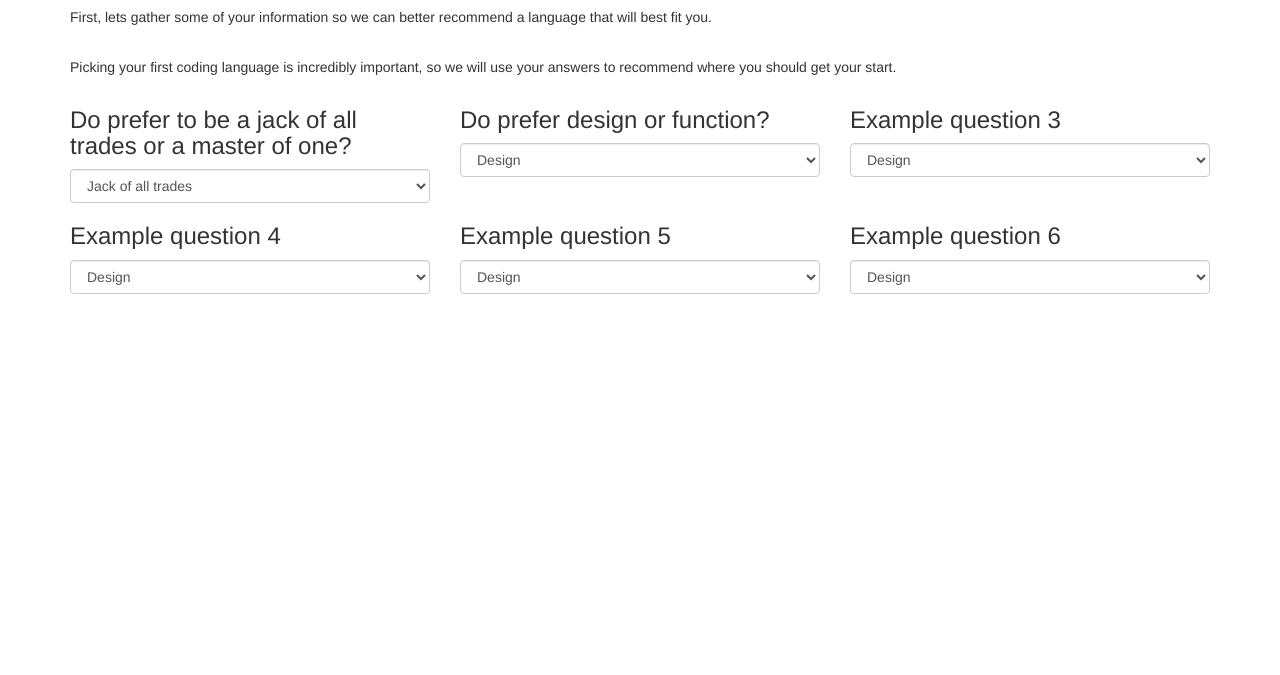
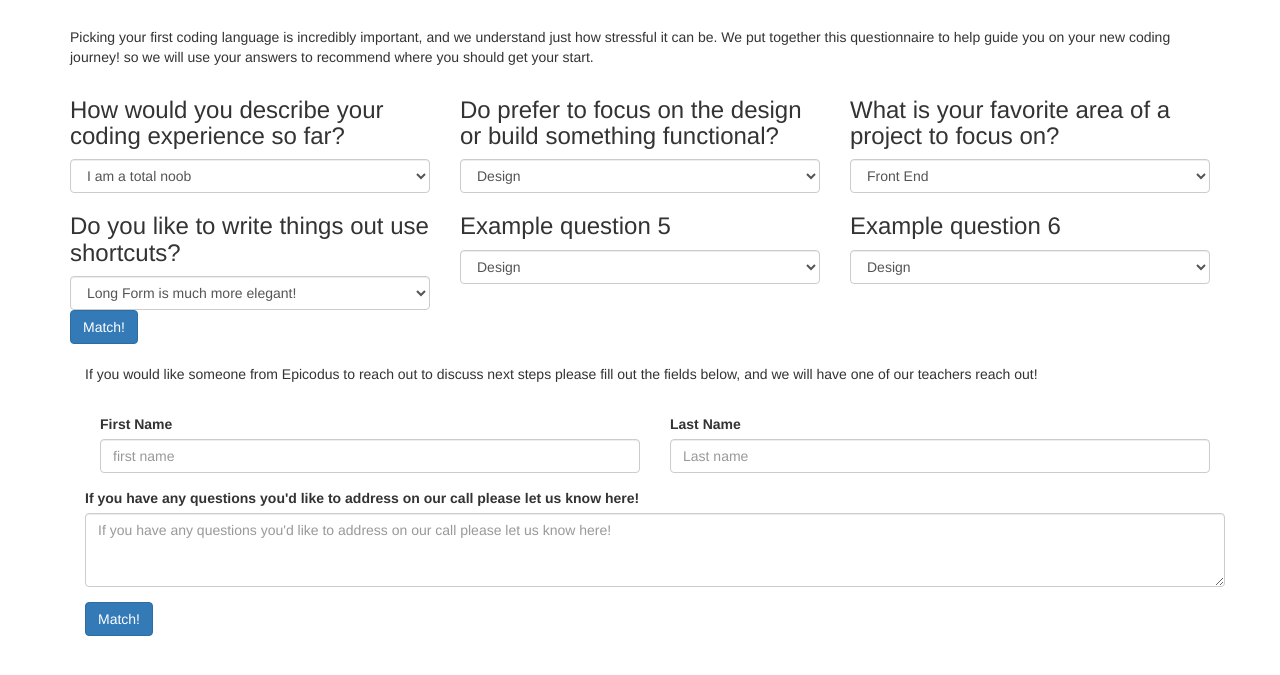
Before and after one commit to alexskreen/JavaScript-jQuery-Independent-Project, a plain HTML site: page index.html in a window 1280 px wide. Shown: the part 63-738 px from the top of the page. Drawn offline with Linux system fonts and the light colour scheme.

Commit message:
add contact me form below main questionnaire

```diff
--- a/css/styles.css
+++ b/css/styles.css
@@ -0,0 +1,11 @@
+#one, #two, #three, #four, #five {
+  display: none;
+}
+
+.masterQuestion {
+  font-size: smaller;
+}
+
+/* h3 {
+  font-size: medium;
+} */
--- a/index.html
+++ b/index.html
@@ -11,43 +11,45 @@
     <div class="container">
       <div class="row-md-12">
         <h1>Which coding language should you start with?</h1>
-        <p>First, lets gather some of your information so we can better recommend a language that will best fit you.</p>
         <br>
-        <p>Picking your first coding language is incredibly important, so we will use your answers to recommend where you should get your start.</p>
+        <p>Picking your first coding language is incredibly important, and we understand just how stressful it can be. We put together this questionnaire to help guide you on your new coding journey! so we will use your answers to recommend where you should get your start.</p>
       </div>
       <form id="languageForm">
         <div class="row">
-          <div class="col-md-4">
-            <h3>Do prefer to be a jack of all trades or a master of one?</h3>
-            <select class="form-control" id="master">
-              <option value="1">Jack of all trades</option>
-              <option value="2">Master of one</option>
+          <div class="masterQuestion col-md-4">
+            <h3>How would you describe your coding experience so far?</h3>
+            <select class="form-control" id="experience">
+              <option value="1">I am a total noob</option>
+              <option value="2">I have dabbled a bit online</option>
+              <option value="3">I have taken some classes in the past</option>
+              <option value="4">I have a CS degree from an accreddited university</option>
             </select>
           </div>
           <div class="col-md-4">
-            <h3>Do prefer design or function?</h3>
-            <select class="form-control" id="design">
+            <h3>Do prefer to focus on the design or build something functional?</h3>
+            <select class="form-control" id="designorBuild">
               <option value="1">Design</option>
               <option value="2">
-                Function</option>
+                Build</option>
             </select>
           </div>
           <div class="col-md-4">
-            <h3>Example question 3</h3>
-            <select class="form-control" id="design">
-              <option value="1">Design</option>
+            <h3>What is your favorite area of a project to focus on?</h3>
+            <select class="form-control" id="frontEndBackEnd">
+              <option value="1">Front End</option>
               <option value="2">
-                Function</option>
+                Back end</option>
+              <option value="3">Both?</option>
             </select>
           </div>
         </div>
         <div class="row">
           <div class="col-md-4">
-            <h3>Example question 4</h3>
-            <select class="form-control" id="design">
-              <option value="1">Design</option>
+            <h3>Do you like to write things out use shortcuts?</h3>
+            <select class="form-control" id="longForm">
+              <option value="1">Long Form is much more elegant!</option>
               <option value="2">
-                Function</option>
+                The future is now! Shortcuts all the way!</option>
             </select>
           </div>
           <div class="col-md-4">
@@ -67,8 +69,64 @@
             </select>
           </div>
         </div>
+        <button class="btn btn-primary" type="submit">Match!</button>
       </form>
+      <br>
+        <div class="container" id="userIfno">
+          <p>If you would like someone from Epicodus to reach out to discuss next steps please fill out the fields below, and we will have one of our teachers reach out!</p>
+          <br>
+          <form id="appointmentForm">
+            <div class="form-row">
+              <div class="form-group col-md-6">
+                  <label for="firstName">First Name</label>
+                <input type="text" id="firstName" class="form-control" placeholder="first name">
+              </div>
+              <div class="form-row">
+              <div class="form-group col-md-6">
+                  <label for="lastName">Last Name</label>
+                  <input type="text" id="lastName" class="form-control" placeholder="Last name">
+              </div>
+              </div>
+            </div>
+            <div class="row-md-12">
+              <div class="form-group">
+                <label for="description">If you have any questions you'd like to address on our call please let us know here!</label>
+                <textarea id="description" class="form-control"  rows="3" placeholder="If you have any questions you'd like to address on our call please let us know here!"></textarea>
+              </div>
+            </div>
+            <button class="btn btn-primary" type="submit">Match!</button>
+          </form>
+        </div>
+
+      <div class="container" id="one">
+        <h2>You and Beyonce match!</h2>
+        <p>Beyoncé Giselle Knowles-Carter (/biːˈjɒnseɪ/ bee-YON-say; born September 4, 1981) is an American singer, songwriter, record producer, and actress. Born and raised in Houston, Texas, Beyoncé performed in various singing and dancing competitions as a child. She rose to fame in the late 1990s as the lead singer of Destiny's Child, one of the best-selling girl groups of all time.</p>
+        <p><img src="https://i.ytimg.com/vi/civgUOommC8/maxresdefault.jpg" alt="Picture of Beyonce"></p>
+      </div>
+
+      <div class="container" id="two">
+        <h2>You and Drake match!</h2>
+        <p>Aubrey Drake Graham (born October 24, 1986) is a Canadian rapper, singer, songwriter, producer, actor, and businessman. Drake initially gained recognition as an actor on the teen drama television series Degrassi: The Next Generation in the 2000s; intent on pursuing a career in music, he left the series in 2007 after releasing his debut mixtape Room for Improvement. He released two further independent projects, Comeback Season and So Far Gone, before signing to Young Money Entertainment in June 2009.</p>
+        <p><img src="https://images.complex.com/complex/images/c_limit,dpr_auto,q_90,w_720/fl_lossy,pg_1/yldrt0uplw1lrmgvkxbt/drake-raptors" alt="Picture of Drake"></p>
+      </div>
+
+      <div class="container" id="three">
+        <h2>You and Kanye West match!</h2>
+        <p>Kanye Omari West (/ˈkɑːnjeɪ/; born June 8, 1977) is an American rapper, singer, songwriter, record producer, entrepreneur, and fashion designer. West is among the most critically acclaimed musicians of the 21st century. His music has spanned a broad range of styles, incorporating an eclectic range of influences including hip hop, soul, baroque pop, electro, indie rock, synth-pop, industrial, and gospel.</p>
+        <p><img src="https://api.time.com/wp-content/uploads/2016/04/gettyimages-509641192.jpg?w=600&quality=85" alt="Picture of Kanye"></p>
+      </div>
+
+      <div class="container" id="four">
+          <h2>You and Rihanna match!</h2>
+          <p>Robyn Rihanna Fenty (/riˈænə/ ree-AN-ə;[2][n 1] born February 20, 1988) is a Barbadian singer, songwriter, fashion designer, actress and businesswoman, who has been recognized for embracing various musical styles and reinventing her image throughout her career.</p>
+          <p><img src="https://specials-images.forbesimg.com/imageserve/5ceec355142c500008f42068/1920x0.jpg?cropX1=32&cropX2=1982&cropY1=257&cropY2=2207" alt="Picture of Rihanna"></p>
+        </div>
+
+        <div class="container" id="five">
+            <h2>You and Selena Gomez match!</h2>
+            <p>Selena Marie Gomez (born July 22, 1992) is an American singer, songwriter, actress, and television producer.[1] After appearing on the children's television series Barney & Friends (2002–2004), she received wider recognition for her portrayal of Alex Russo on the Emmy Award-winning Disney Channel television series Wizards of Waverly Place, which aired from 2007 until 2012. Gomez also starred in the films Another Cinderella Story (2008), Princess Protection Program (2009), Wizards of Waverly Place: The Movie (2009), Ramona and Beezus (2010), and Monte Carlo (2011). Thereafter, she focused on more mature roles in Spring Breakers (2012), Getaway (2013), The Fundamentals of Caring (2016), and The Dead Don't Die (2019). She voices the character of Mavis in the Hotel Transylvania film franchise, and serves as an executive producer of the Netflix television drama series 13 Reasons Why (2017–present) and the Netflix documentary series Living Undocumented (2019).</p>
+            <p><img src="https://thenypost.files.wordpress.com/2020/01/selena-gomez-bieber.jpg?quality=80&strip=all&w=1200" alt="Picture of Selena Gomez"></p>
+          </div>
     </div>
-
   </body>
 </html>
```
